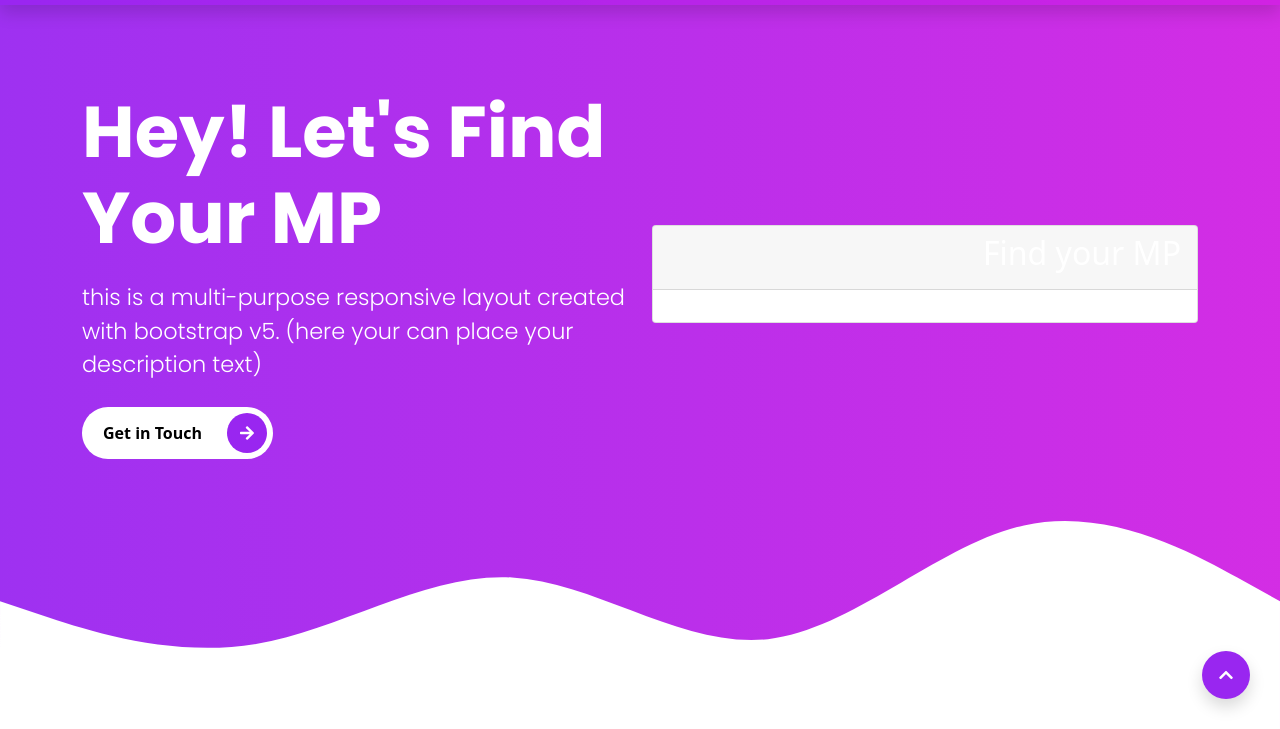
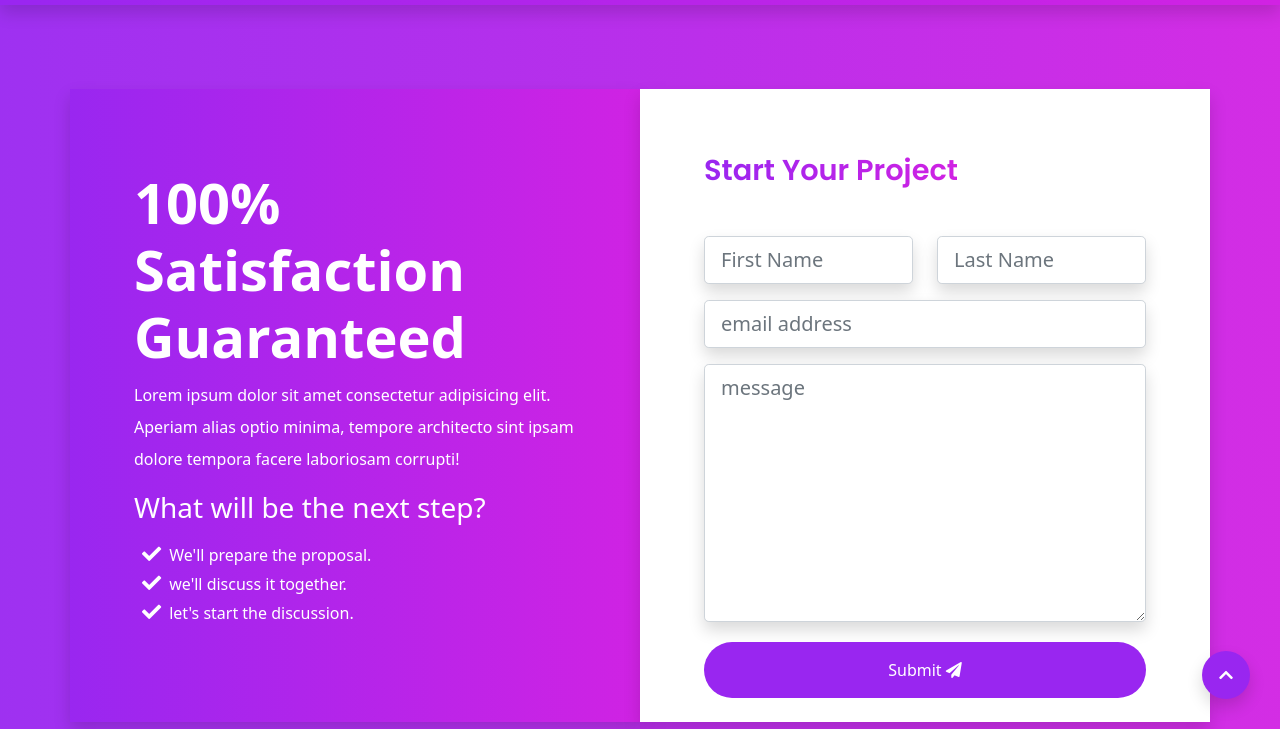
Before and after one commit to alexwilks88/messagethem, a website: page index.html in a window 1280 px wide. Shown: the part 71-800 px from the top of the page. Drawn offline with nearby package versions, Linux system fonts and the light colour scheme; files that its build step writes are made by us from their sources.

Commit message:
Update index.html

```diff
--- a/index.html
+++ b/index.html
@@ -49,32 +49,44 @@
 
 <section id="home" class="intro-section">
   <div class="container">
-    <div class="row align-items-center text-white">
-      <!-- START THE CONTENT FOR THE INTRO  -->
-      <div class="col-md-6 intros text-start">
-        <h1 class="display-2">
-          <span class="display-2--intro">Hey! Let's find your MP</span>
-          <span class="display-2--description lh-base">
-            this is a multi-purpose responsive layout created with bootstrap v5.
-            (here your can place your description text)
-          </span>
-        </h1>
-        <button type="button" class="rounded-pill btn-rounded">Get in Touch
-          <span><i class="fas fa-arrow-right"></i></span>
-        </button>
+    <div class="row text-white">
+      <div class="col-12 col-lg-6 gradient shadow p-3">
+        <div class="cta-info w-100">
+          <h4 class="display-4 fw-bold">100% Satisfaction Guaranteed</h4>
+          <p class="lh-lg">
+            Lorem ipsum dolor sit amet consectetur adipisicing elit. Aperiam alias optio minima, tempore architecto sint ipsam dolore tempora facere laboriosam corrupti!
+          </p>
+          <h3 class="display-3--brief">What will be the next step?</h3>
+          <ul class="cta-info__list">
+            <li>We'll prepare the proposal.</li>
+            <li>we'll discuss it together.</li>
+            <li>let's start the discussion.</li>
+          </ul>
+        </div>
       </div>
-      <!-- START THE CONTENT FOR THE VIDEO -->
-      <div class="col-md-6 intros text-end">
-        <div class="card">
-            <div class="card-header">
-                <h2 class="card-title">Find your MP</h2>
+      <div class="col-12 col-lg-6 bg-white shadow p-3">
+        <div class="form w-100 pb-2">
+          <h4 class="display-3--title mb-5">start your project</h4>
+          <form action="#" class="row">
+            <div class="col-lg-6 col-md mb-3">
+              <input type="text" placeholder="First Name" id="inputFirstName" class="shadow form-control form-control-lg">
             </div>
-            <div class="card-body">
-
+            <div class="col-lg-6 col-md mb-3">
+              <input type="text" placeholder="Last Name" id="inputLastName" class="shadow form-control form-control-lg">
             </div>
-          </div>
-
-          </a>
+            <div class="col-lg-12 mb-3">
+              <input type="email" placeholder="email address" id="inputEmail" class="shadow form-control form-control-lg">
+            </div>
+            <div class="col-lg-12 mb-3">
+              <textarea name="message" placeholder="message" id="message" rows="8" class="shadow form-control form-control-lg"></textarea>
+            </div>
+            <div class="text-center d-grid mt-1">
+              <button type="button" class="btn btn-primary rounded-pill pt-3 pb-3">
+                submit
+                <i class="fas fa-paper-plane"></i>
+              </button>
+            </div>
+          </form>
         </div>
       </div>
     </div>
```
